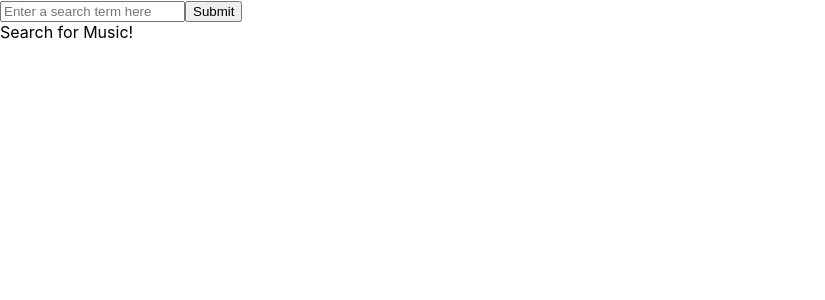
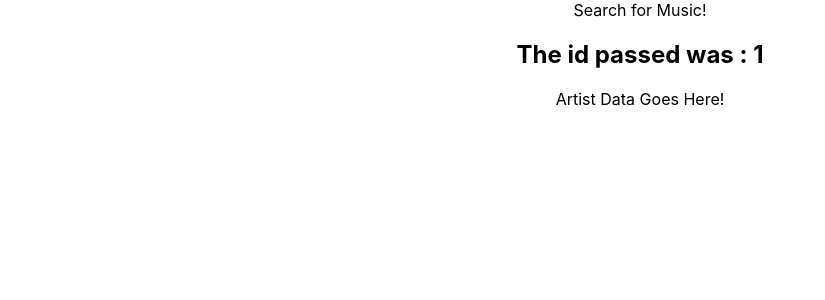
Before and after one commit to HackerUSA-CE/RR-Music-Search, a React (Create React App) app: page /artist/1 in a window 1280 px wide. Shown: the top 300 px of the page, without its empty margins (0-825 px from the left). Built offline with nearby package versions, Linux system fonts and the light colour scheme.

Commit message:
finished

```diff
--- a/src/App.css
+++ b/src/App.css
@@ -2,7 +2,7 @@
   text-align: center;
 }
 
-.App-logo {
+/* .App-logo {
   height: 40vmin;
   pointer-events: none;
 }
@@ -35,4 +35,4 @@
   to {
     transform: rotate(360deg);
   }
-}
+} */
--- a/src/App.js
+++ b/src/App.js
@@ -2,6 +2,11 @@ import {useEffect, useState } from 'react'
 import Gallery from './components/Gallery'
 import SearchBar from './components/SearchBar'
 import { DataContext } from './context/DataContext'
+import { BrowserRouter as Router, Routes, Route } from 'react-router-dom'
+import AlbumView from './components/AlbumView'
+import ArtistView from './components/ArtistView'
+import React, { Fragment } from 'react'
+import './App.css'
 
 function App() {
 	let [search, setSearch] = useState('')
@@ -32,14 +37,25 @@ function App() {
 	}
 
 	return (
-		<div>
-			<SearchBar handleSearch = {handleSearch}/>
-			{message}
-			<DataContext.Provider value={data}>
-				<Gallery />
+		<div className='App'>
+		<DataContext.Provider  value={data}>
+		{message}
+			<Router>
+				<Routes>
+					<Route path="/" element={
+						<Fragment>
+							<SearchBar handleSearch = {handleSearch}/>
+							<Gallery />
+						</Fragment>
+					} />
+					<Route path="/album/:id" element={<AlbumView />} />
+					<Route path="/artist/:id" element={<ArtistView />} />
+				</Routes>
+			</Router>
 			</DataContext.Provider>
 		</div>
-  	);
+	)
+
 }
 
 export default App;
--- /dev/null
+++ b/src/components/AlbumView.js
@@ -0,0 +1,18 @@
+// These components will be making separate API calls from the app
+// component to serve specific data about a given album
+import { useState, useEffect } from 'react'
+import { useParams } from 'react-router-dom'
+
+function AlbumView() {
+    const { id } = useParams
+    const [ albumData, setAlbumData ] = useState([])
+
+    return (
+        <div>
+            <h2>The id passed was : {id } </h2>
+            <p>Album Data Goes Here!</p>
+        </div>
+    )
+}
+
+export default AlbumView
--- /dev/null
+++ b/src/components/ArtistView.js
@@ -0,0 +1,20 @@
+// These components will be making separate API calls from the app
+// component to serve specific data about our artist
+import { useState, useEffect } from 'react'
+import { useParams } from 'react-router-dom'
+
+function ArtistView() {
+    const { id } = useParams()
+    const [ artistData, setArtistData ] = useState([])
+
+    return (
+        <div>
+            <h2>The id passed was : { id } </h2>
+            <p>Artist Data Goes Here!</p>
+        </div>
+    )
+}
+
+
+
+export default ArtistView
--- a/src/components/GalleryItem.js
+++ b/src/components/GalleryItem.js
@@ -1,5 +1,7 @@
 // GalleryItem.js
 import { useState } from 'react'
+import { Link } from 'react-router-dom'
+
 
 function GalleryItem(props){
     let [view, setView] = useState(false)
@@ -31,11 +33,23 @@ function GalleryItem(props){
         )
     }
 
+
+
+
     const detailView = () => {
         return (
             <div style={detailStyle}>
                 <h2>{props.item.trackName}</h2>
-                <h3>{props.item.collectionName}</h3>
+                <h3>
+                    <Link to={`/artist/${props.item.artistId}`}>
+                        {props.item.artistName}
+                    </Link>
+                </h3>
+                <h3>
+                    <Link to={`/album/${props.item.collectionId}`}>
+                        {props.item.collectionName}
+                    </Link>
+                </h3>
                 <h4>{props.item.primaryGenreName}</h4>
                 <h4>{props.item.releaseDate}</h4>
             </div>
```
